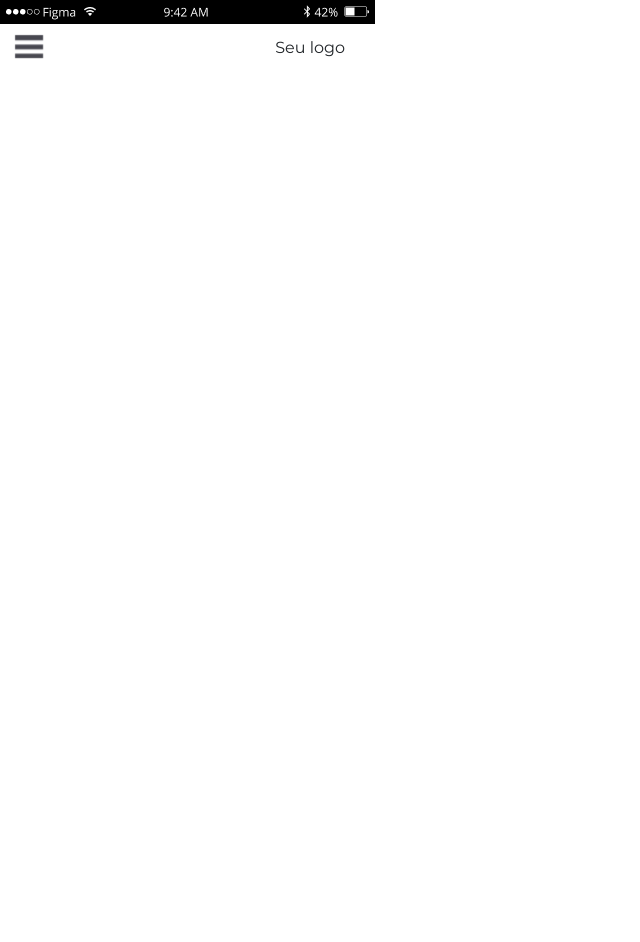
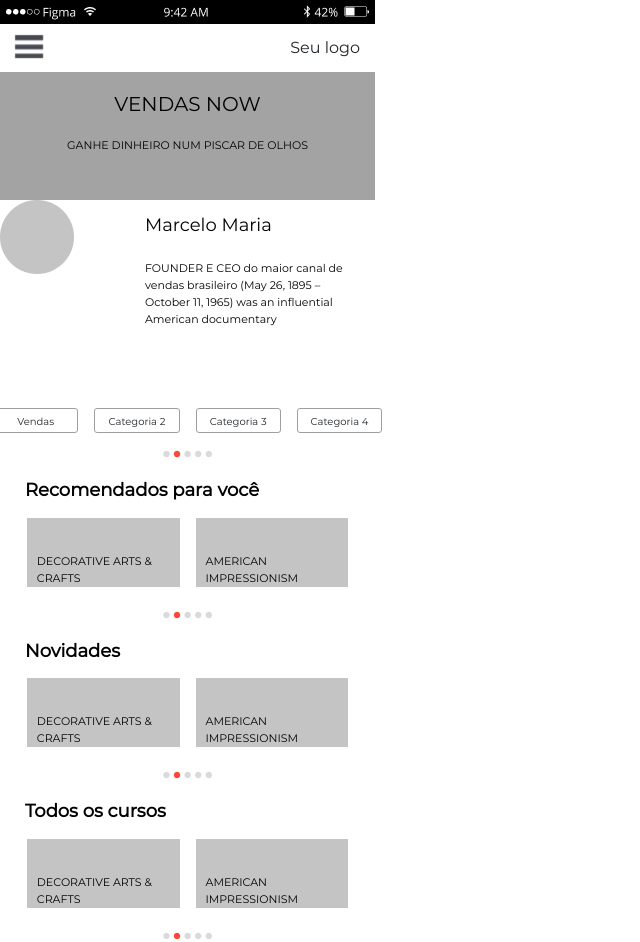
Before and after one commit to glopess/mvp-ott, a PHP site: page / in a window 1280 px wide. Shown: the whole page, without its empty margins (0-640 px from the left). Before the commit the page ends 59 px from the top, so only its background shows below. Run offline with PHP 8.4, Linux system fonts and the light colour scheme.

Commit message:
site mvp v2

```diff
--- a/index.html
+++ b/index.html
@@ -15,9 +15,10 @@
     <!--MENU TOP-->
 
     <input type="checkbox" id="check">
-    <label for="check" id="icone"><img src="/src/img/icone.png" class="icone" style="margin-bottom: 0px"></label>
+
 
     <nav class="nav-top row align-items-center">
+        <label for="check" id="icone"><img src="/src/img/icone.png" class="icone" style="margin-bottom: 0px"></label>
         <div class="col-2"></div>
         <input type="text" name="pesquisa" class="col-5">
         <h6 class="text-right col-5" style="margin-bottom: 0px">Seu logo</h6>
@@ -60,6 +61,120 @@
 
     <!--CONTEUDO DA PAGINA-->
 
+    <div class="banner-home">
+
+        <br>
+        <br>
+        <br>
+        <h1 class="text-center">VENDAS NOW</h1>
+
+        <h2 class="text-center">GANHE DINHEIRO NUM PISCAR DE OLHOS</h2>
+
+    </div>
+
+    <div class="banner-prof">
+        <div class="row">
+            <div class="col-4 align-middle">
+                <img src="/src/img/Ellipse.png" alt="" class="align-middle">
+            </div>
+            <div class="col-8">
+                <h3>Marcelo Maria</h3>
+                <p>
+                    FOUNDER E CEO do maior canal de vendas brasileiro (May 26, 1895 – October 11, 1965) was an
+                    influential American documentary
+                </p>
+            </div>
+        </div>
+    </div>
+
+    <div class="banner-categorias">
+        <div class="row">
+            <div class="col-3 p-2">
+                <div class="box-txt">Vendas</div>
+            </div>
+            <div class="col-3 p-2">
+                <div class="box-txt">Categoria 2</div>
+            </div>
+            <div class="col-3 p-2">
+                <div class="box-txt">Categoria 3</div>
+            </div>
+            <div class="col-3 p-2">
+                <div class="box-txt">Categoria 4</div>
+            </div>
+        </div>
+    </div>
+
+    <div class="text-center banner-roll"><img src="/src/img/Group.png" alt=""></div>
+
+
+    <div class="container-news">
+        <div class="row">
+            <h3 class="titulo-news"><strong>Recomendados para você</strong></h3>
+        </div>
+        <div class="row justify-content-center">
+            <div class="col-5 p-2">
+                <div class="box-news">
+                    <p>DECORATIVE
+                        ARTS & CRAFTS</p>
+                </div>
+            </div>
+            <div class="col-5 p-2">
+                <div class="box-news">
+                    <p>AMERICAN
+                        IMPRESSIONISM</p>
+                </div>
+            </div>
+        </div>
+
+        <div class="text-center banner-roll"><img src="/src/img/Group.png" alt=""></div>
+
+    </div>
+
+    <div class="container-news">
+        <div class="row">
+            <h3 class="titulo-news"><strong>Novidades</strong></h3>
+        </div>
+        <div class="row justify-content-center">
+            <div class="col-5 p-2">
+                <div class="box-news">
+                    <p>DECORATIVE
+                        ARTS & CRAFTS</p>
+                </div>
+            </div>
+            <div class="col-5 p-2">
+                <div class="box-news">
+                    <p>AMERICAN
+                        IMPRESSIONISM</p>
+                </div>
+            </div>
+        </div>
+
+        <div class="text-center banner-roll"><img src="/src/img/Group.png" alt=""></div>
+
+    </div>
+
+    <div class="container-news">
+        <div class="row">
+            <h3 class="titulo-news"><strong>Todos os cursos</strong></h3>
+        </div>
+        <div class="row justify-content-center">
+            <div class="col-5 p-2">
+                <div class="box-news">
+                    <p>DECORATIVE
+                        ARTS & CRAFTS</p>
+                </div>
+            </div>
+            <div class="col-5 p-2">
+                <div class="box-news">
+                    <p>AMERICAN
+                        IMPRESSIONISM</p>
+                </div>
+            </div>
+        </div>
+
+        <div class="text-center banner-roll"><img src="/src/img/Group.png" alt=""></div>
+
+    </div>
 
     <!--SCRIPTS-->
     <script src="https://code.jquery.com/jquery-3.3.1.slim.min.js" integrity="sha384-q8i/X+965DzO0rT7abK41JStQIAqVgRVzpbzo5smXKp4YfRvH+8abtTE1Pi6jizo"
--- a/src/style.css
+++ b/src/style.css
@@ -4,15 +4,75 @@
 }
 * {
     font-family: montserrat;
-    width: 375px;
     border: none;
     margin: 0;
     padding: 0;
 }
 
+h1{
+    color: black;
+    font-size: 20px !important;
+    padding-top: 20px;
+}
+
+h2 {
+    color: black;
+    font-size: 11px !important;
+    padding-top: 15px;
+}
+
+h3 {
+    color: black;
+    font-size: 18px !important;
+    padding-top: 15px;
+    word-wrap: break-word;
+    padding-right: 10px;
+    padding-left: 10px;
+}
+
+p {
+    color: black;
+    font-size: 11px !important;
+    padding-top: 15px;
+    word-wrap: break-word;
+    line-height: 17px;
+    padding-right: 10px;
+    padding-left: 10px;
+}
+
+.titulo-news {
+    padding-left: 40px;
+    padding-right: 35px;
+    padding-top: 20px;
+}
+
+.box-news {
+
+    padding-top: 20px;
+    background-color: #C4C4C4;
+}
+
+.container-news {
+    background-color: white;
+    width: 375px;
+}
+
+.banner-home {
+    background-color: #A3A3A3;
+    width: 375px;
+    height: 200px;
+}
+
+.banner-prof {
+    background-color: white;
+    width: 375px;
+    height: 200px;
+}
+
 .icone {
     width: 28px;
     height: 23px;
+    z-index: 1;
 }
 
 #check {
@@ -33,15 +93,53 @@
     height: 100%;
     position: absolute;
     transition: all .2s linear;
-    left: -300px;
+    left: -600px;
     top: 72px;
+    z-index: 1;
 }
+
+.banner-buttons {
+    background-color: white;
+    width: 375px;
+    height: 100px;
+    text-align: center;
+}
+
+.banner-categorias {
+    background-color: white;
+    width: 375px;
+    height: 50px;
+    text-align: center;
+}
+
+.banner-roll {
+    background-color: white;
+    width: 375px;
+    height: 10px;
+    text-align: center;
+}
+
+.box-txt {
+    background: #FFFFFF;
+    mix-blend-mode: normal;
+    border: 0.75px solid #9F9F9F;
+    box-sizing: border-box;
+    border-radius: 3px;
+    font-size: 10px;
+    height: 25px;
+    vertical-align: middle;
+    padding: 5px;
+}
+
 
 .nav-top {
     top:24px;
     position: fixed;
     background-color: white;
     height: 48px;
+    width: 375px;
+    margin-left: 0 !important;
+    z-index: 1;
 }
 
 
@@ -71,7 +169,7 @@
 }
 
 #check:checked ~ .barra{
-    transform: translateX(300px);
+    transform: translateX(600px);
 }
 
 #check:checked ~ .barra nav a .link{
@@ -86,4 +184,5 @@
     position:fixed;
     top:0;
     left: 0;
+    z-index: 1;
 }
```
Also changed, not shown: template.html (added, +73 -0 lines), src/img/Ellipse.png (added), src/img/Group.png (added).
